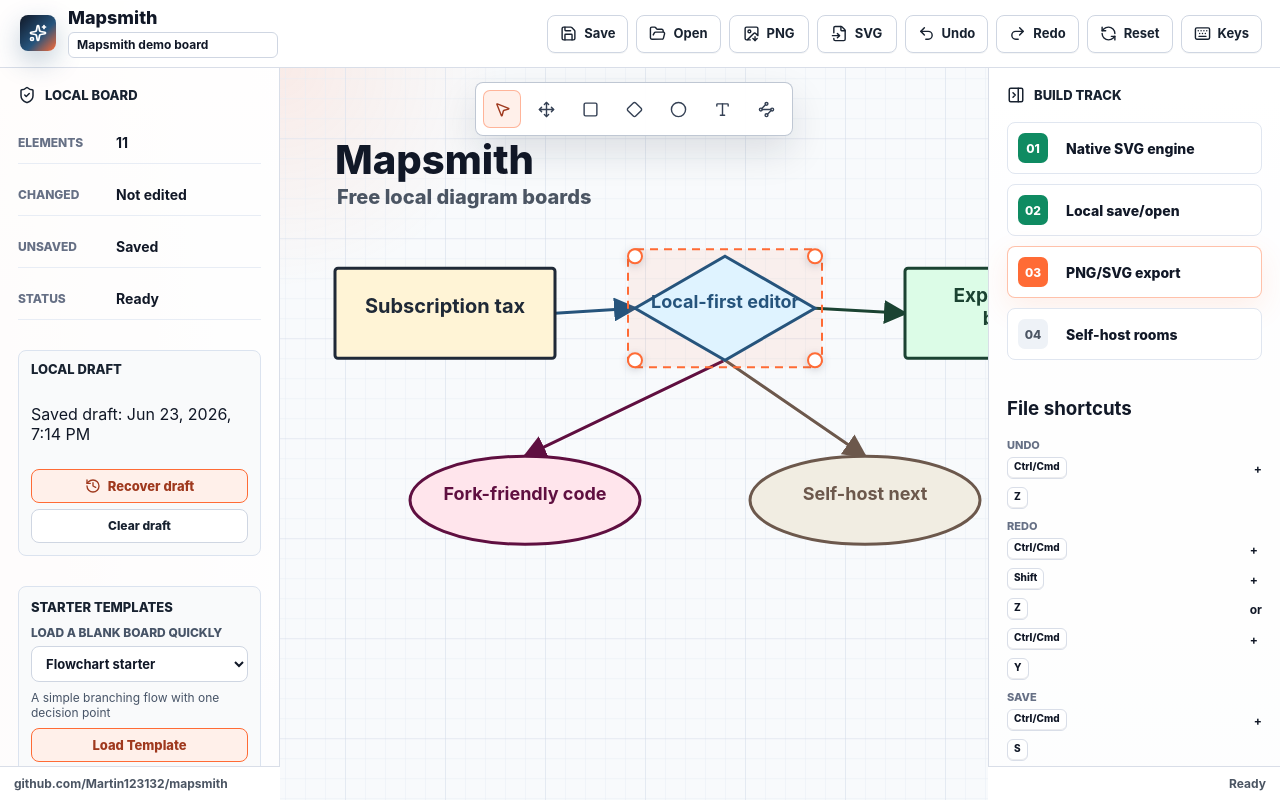
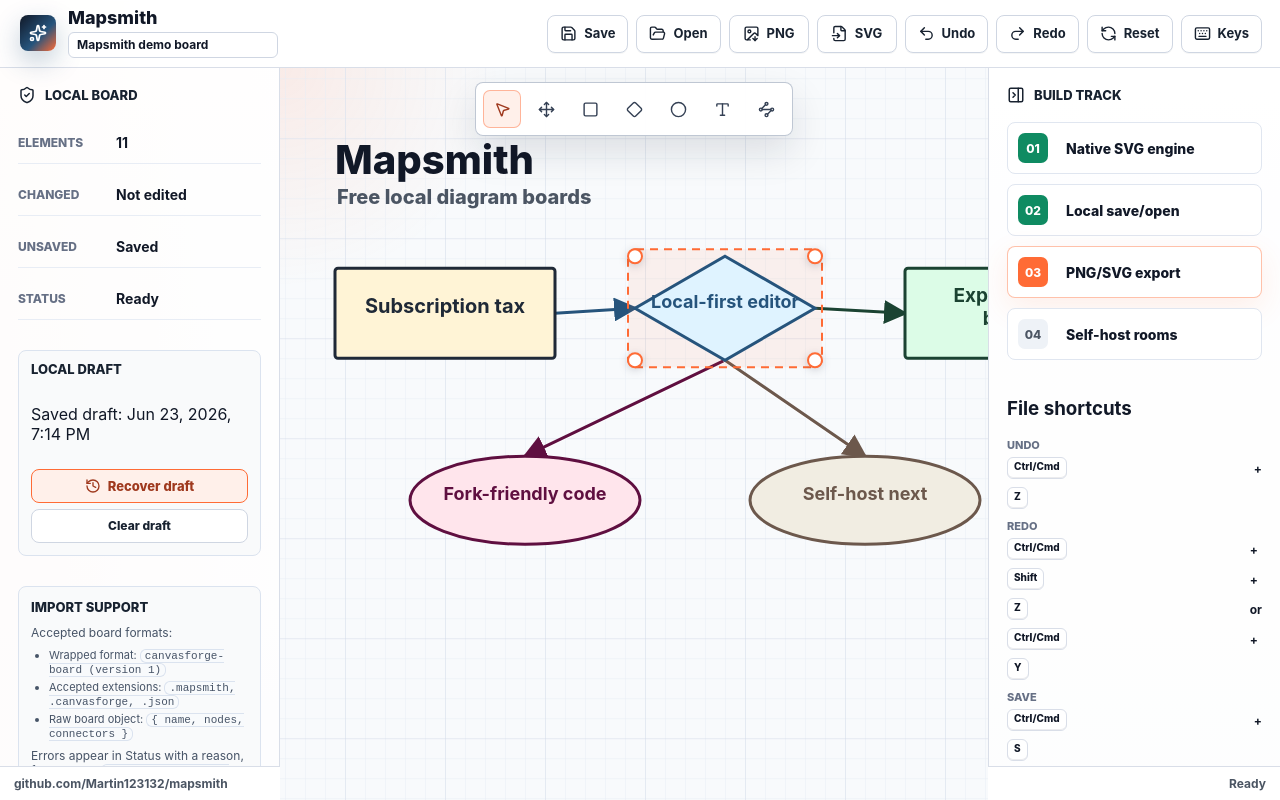
Before and after one commit to Martin123132/mapsmith, a React (Vite) app: page / in a window 1280 px wide. Shown: the top 800 px of the page. Built offline with nearby package versions, Linux system fonts and the light colour scheme.

Commit message:
Add import compatibility help panel to left sidebar

```diff
--- a/src/App.css
+++ b/src/App.css
@@ -217,7 +217,8 @@
 }
 
 .autosave-panel,
-.template-panel {
+.template-panel,
+.import-help {
   display: grid;
   gap: 8px;
   margin-top: 12px;
@@ -228,12 +229,36 @@
 }
 
 .template-panel h3,
-.autosave-panel h3 {
+.autosave-panel h3,
+.import-help h3 {
   margin: 0 0 2px;
   color: #182230;
   font-size: 13px;
   font-weight: 800;
   text-transform: uppercase;
+}
+
+.import-help p {
+  margin: 0;
+  color: #475467;
+  font-size: 12px;
+  line-height: 1.25;
+}
+
+.import-help ul {
+  margin: 0;
+  padding-inline-start: 18px;
+  color: #475467;
+  font-size: 11px;
+  display: grid;
+  gap: 4px;
+}
+
+.import-help code {
+  border: 1px solid #dbe3ef;
+  border-radius: 6px;
+  padding: 0 4px;
+  background: #f8fafc;
 }
 
 .template-panel label {
--- a/src/App.tsx
+++ b/src/App.tsx
@@ -27,7 +27,13 @@
   PointerEvent as ReactPointerEvent,
 } from 'react'
 import './App.css'
-import { isBoard, parseBoardFileText, serializeBoardFile } from './boardFile'
+import {
+  BOARD_FILE_TYPE,
+  BOARD_VERSION,
+  isBoard,
+  parseBoardFileText,
+  serializeBoardFile,
+} from './boardFile'
 import type { Board, Connector, DiagramNode, PortName, ShapeKind } from './boardFile'
 import { createSvgExport } from './svgExport'
 import {
@@ -88,6 +94,12 @@
   south: 'South',
   west: 'West',
 }
+
+const importHelp = {
+  wrapped: `${BOARD_FILE_TYPE} (version ${BOARD_VERSION})`,
+  legacyRaw: '{ name, nodes, connectors }',
+  supportedExtensions: '.mapsmith, .canvasforge, .json',
+} as const
 
 const portNames: PortName[] = ['north', 'east', 'south', 'west']
 
@@ -2368,6 +2380,20 @@
               </button>
             </div>
             {autosaveState.error ? <p className="autosave-warning">{autosaveState.error}</p> : null}
+          </section>
+
+          <section className="import-help" aria-label="Import support">
+            <h3>Import support</h3>
+            <p>Accepted board formats:</p>
+            <ul>
+              <li>Wrapped format: <code>{importHelp.wrapped}</code></li>
+              <li>Accepted extensions: <code>{importHelp.supportedExtensions}</code></li>
+              <li>Raw board object: <code>{importHelp.legacyRaw}</code></li>
+            </ul>
+            <p>
+              Errors appear in Status with a reason, for example:
+              <code>Unsupported board file type</code>.
+            </p>
           </section>
 
           <section className="template-panel" aria-label="Starter templates">
```
